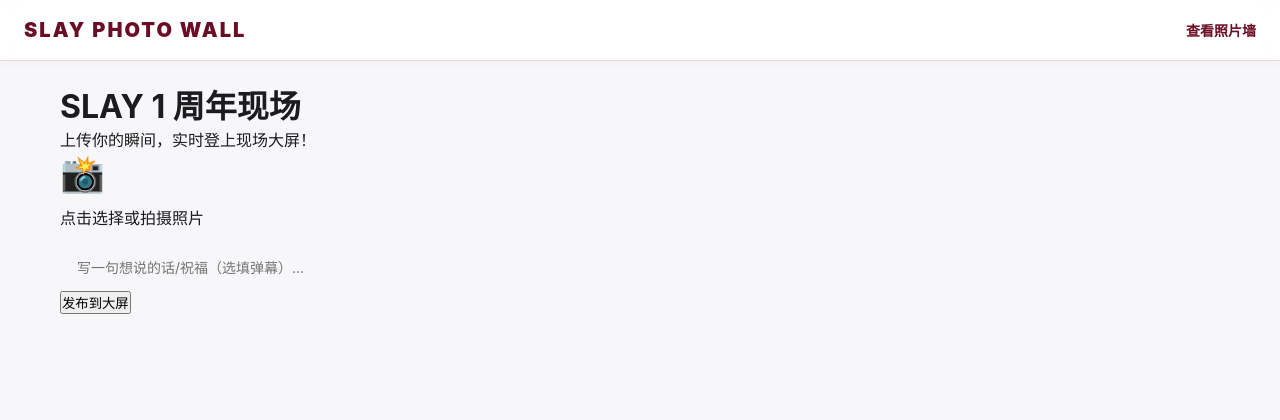
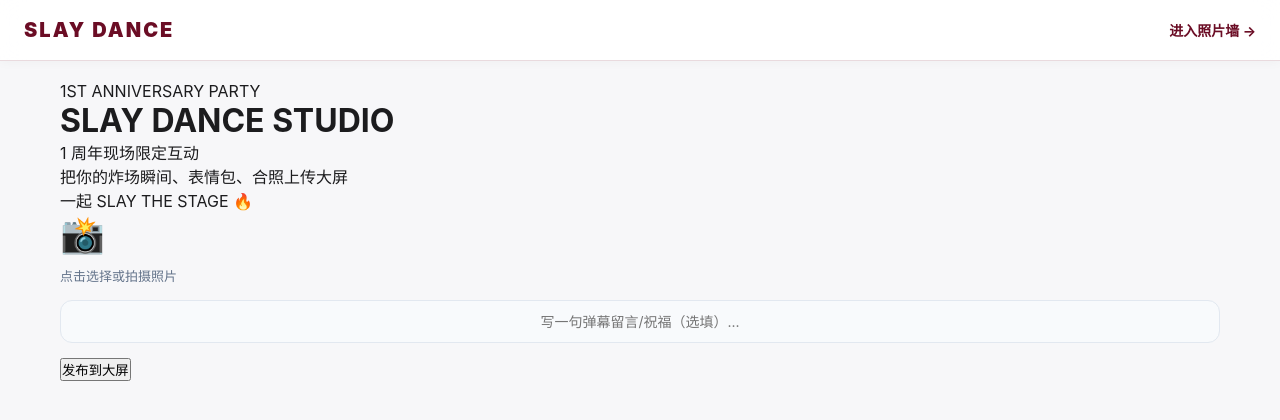
Before and after one commit to tansze27/slay-photo-wall, a website: page public/index.html in a window 1280 px wide. Drawn offline with Linux system fonts and the light colour scheme.

```diff
--- a/public/index.html
+++ b/public/index.html
@@ -3,32 +3,63 @@
 <head>
   <meta charset="UTF-8">
   <meta name="viewport" content="width=device-width, initial-scale=1.0, maximum-scale=1.0, user-scalable=no">
-  <title>SLAY - 1st Anniversary</title>
+  <title>SLAY DANCE STUDIO - 1st Anniversary</title>
   <link rel="stylesheet" href="style.css">
+  <style>
+    /* 留言输入框专属美化样式 */
+    .comment-input-container {
+      margin: 15px 0;
+      width: 100%;
+    }
+    .comment-input-container input {
+      width: 100%;
+      padding: 12px 16px;
+      border: 1px solid #e2e8f0;
+      border-radius: 12px;
+      background: #f8fafc;
+      font-size: 14px;
+      color: #334155;
+      box-sizing: border-box;
+      outline: none;
+      transition: all 0.2s ease;
+      text-align: center;
+    }
+    .comment-input-container input:focus {
+      border-color: #800020;
+      background: #ffffff;
+      box-shadow: 0 0 0 3px rgba(128, 0, 32, 0.1);
+    }
+  </style>
 </head>
 <body>
   <header>
-    <div class="brand-title">SLAY PHOTO WALL</div>
+    <div class="brand-title">SLAY DANCE</div>
     <nav class="nav-links">
-      <a href="/gallery.html">查看照片墙</a>
+      <a href="/gallery.html">进入照片墙 &rarr;</a>
     </nav>
   </header>
 
   <div class="container">
     <div class="card">
-      <h1 class="welcome-title">SLAY 1 周年现场</h1>
-      <p class="subtitle">上传你的瞬间，实时登上现场大屏！</p>
+      <div class="badge">1ST ANNIVERSARY PARTY</div>
+      <h1 class="welcome-title">SLAY DANCE STUDIO</h1>
+      <p class="subtitle">1 周年现场限定互动</p>
+
+      <p class="desc">
+        把你的炸场瞬间、表情包、合照上传大屏<br>
+        一起 SLAY THE STAGE 🔥
+      </p>
 
       <form id="uploadForm">
         <div class="upload-zone" onclick="document.getElementById('fileInput').click()">
           <input type="file" id="fileInput" accept="image/*" style="display: none;">
           <div class="upload-icon">📸</div>
-          <p id="uploadText">点击选择或拍摄照片</p>
+          <p id="uploadText" style="margin-top: 5px; font-size: 13px; color: #64748b;">点击选择或拍摄照片</p>
         </div>
 
-        <!-- 保持原UI风格的留言输入框 -->
-        <div class="input-group" style="margin-top: 15px;">
-          <input type="text" id="commentInput" class="custom-input" placeholder="写一句想说的话/祝福（选填弹幕）...">
+        <!-- 仅新增留言框 -->
+        <div class="comment-input-container">
+          <input type="text" id="commentInput" placeholder="写一句弹幕留言/祝福（选填）...">
         </div>
 
         <button type="submit" class="btn-submit" id="submitBtn">发布到大屏</button>
```
